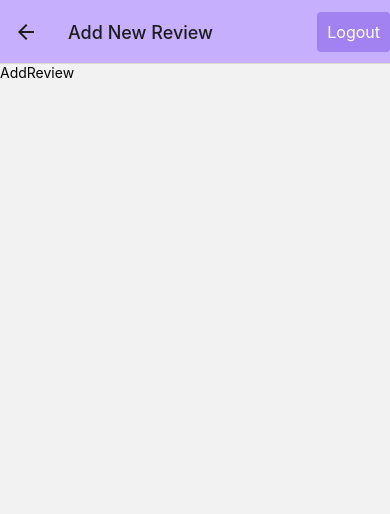
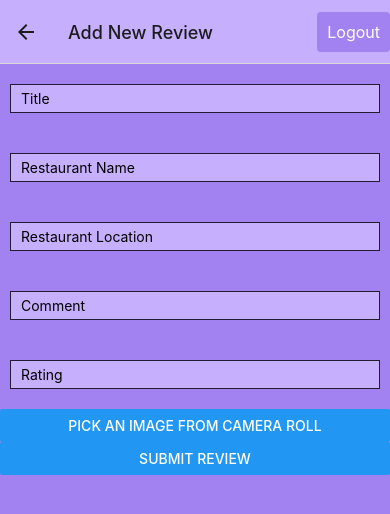
Before and after one commit to ognjenr02/my-restaurant-app, a React Native app: screen /AddReview in a window 390 px wide. Shown: the top 514 px of the page. Built offline with nearby package versions, Linux system fonts and the light colour scheme.

Commit message:
Implement AddReview.tsx
It does not work yet.

```diff
--- a/components/buttons/LogoutButton.tsx
+++ b/components/buttons/LogoutButton.tsx
@@ -1,6 +1,6 @@
 import React from 'react';
 import { useDispatch } from 'react-redux';
-import { removeToken } from '../../redux/usersReducer';
+import { removeToken, removeUsers } from '../../redux/usersReducer';
 import AsyncStorage from '@react-native-async-storage/async-storage';
 import { Pressable, Text, StyleSheet } from 'react-native';
 import { useNavigation } from '@react-navigation/native';
@@ -12,6 +12,7 @@ const LogoutButton: React.FC = () => {
 
   const handleLogout = async () => {
     dispatch(removeToken());
+    dispatch(removeUsers());
     const token = await AsyncStorage.removeItem('token');
     console.log(token);
     navigation.reset({
--- a/components/reviews/AddReview.tsx
+++ b/components/reviews/AddReview.tsx
@@ -1,14 +1,131 @@
-import { StyleSheet, Text, View } from 'react-native';
-import React from 'react';
+import { StyleSheet, Text, View, TextInput, Button, Image } from 'react-native';
+import React, { useState } from 'react';
+import { useSelector } from 'react-redux';
+import axios from 'axios';
+import * as ImagePicker from 'expo-image-picker';
+import { GlobalStyles } from '../../constants';
 
 const AddReview = () => {
+  const [title, setTitle] = useState('');
+  const [restaurantName, setRestaurantName] = useState('');
+  const [restaurantLocation, setRestaurantLocation] = useState('');
+  const [comment, setComment] = useState('');
+  const [rating, setRating] = useState('');
+  const [image, setImage] = useState(null);
+
+  const token = useSelector((state: any) => state.users);
+  console.log(token);
+
+  const pickImage = async () => {
+    // No permissions request is necessary for launching the image library
+    let result: any = await ImagePicker.launchImageLibraryAsync({
+      mediaTypes: ImagePicker.MediaTypeOptions.All,
+      allowsEditing: true,
+      aspect: [4, 3],
+      quality: 1,
+    });
+
+    console.log(result);
+
+    if (!result.canceled) {
+      setImage(result.assets[0].uri);
+    }
+  };
+
+  async function addReview() {
+    // Create a new FormData object
+    const formData: any = new FormData();
+    console.log('11111111111111111111111111111111111111111111111');
+
+    // Append the review data to the FormData object
+    formData.append('title', title);
+    formData.append('restaurantName', restaurantName);
+    formData.append('restaurantLocation', restaurantLocation);
+    formData.append('comment', comment);
+    formData.append('rating', rating);
+
+    formData.append('picture', {
+      uri: image, // replace with your image URI
+      type: 'image/jpeg', // replace with your image type
+      name: 'review-image.jpg', // replace with your image name
+    });
+    console.log('11111111111111111111111111111111111111111111112');
+    // console.log(formData);
+    console.log(image);
+
+    try {
+      console.log('11111111111111111111111111111111111111111111113');
+      const response = await axios.post(
+        'http://192.168.1.5:8080/addReview',
+        formData,
+        {
+          headers: {
+            Authorization: `Bearer ${token}`,
+            'Content-Type': 'multipart/form-data',
+          },
+        }
+      );
+      // Handle the response here (e.g., show a success message or redirect to a different page)
+      console.log(response.data);
+      console.log('11111111111111111111111111111111111111111111114');
+    } catch (error) {
+      // Handle the error here (e.g., show an error message)
+      console.log(error);
+      console.log('00000000000000000000000000000000000000000000000');
+    }
+  }
+
   return (
-    <View>
-      <Text>AddReview</Text>
+    <View style={styles.container}>
+      <TextInput
+        style={styles.textInput}
+        onChangeText={setTitle}
+        placeholder="Title"
+      />
+      <TextInput
+        style={styles.textInput}
+        onChangeText={setRestaurantName}
+        placeholder="Restaurant Name"
+      />
+      <TextInput
+        style={styles.textInput}
+        onChangeText={setRestaurantLocation}
+        placeholder="Restaurant Location"
+      />
+      <TextInput
+        style={styles.textInput}
+        onChangeText={setComment}
+        placeholder="Comment"
+      />
+      <TextInput
+        style={styles.textInput}
+        onChangeText={setRating}
+        placeholder="Rating"
+        keyboardType="numeric"
+      />
+      <Button title="Pick an image from camera roll" onPress={pickImage} />
+      {image && (
+        <Image source={{ uri: image }} style={{ width: 200, height: 200 }} />
+      )}
+      <Button title="Submit Review" onPress={addReview} />
     </View>
   );
 };
 
 export default AddReview;
 
-const styles = StyleSheet.create({});
+const styles = StyleSheet.create({
+  container: {
+    flex: 1,
+    backgroundColor: GlobalStyles.colors.primary200,
+  },
+  textInput: {
+    marginVertical: 20,
+    marginHorizontal: 10,
+    paddingVertical: 5,
+    paddingHorizontal: 10,
+    borderWidth: 0.5,
+    borderColor: GlobalStyles.colors.gray700,
+    backgroundColor: GlobalStyles.colors.primary100,
+  },
+});
--- a/redux/usersReducer.ts
+++ b/redux/usersReducer.ts
@@ -1,6 +1,6 @@
 import { createSlice, PayloadAction } from '@reduxjs/toolkit';
 
-interface User {
+export interface User {
   username: string;
   password: string;
 }
@@ -28,10 +28,14 @@ const usersSlice = createSlice({
     removeToken(state) {
       state.token = null;
     },
+    removeUsers(state) {
+      state.users = [];
+    },
     // Add other actions here
   },
 });
 
-export const { addUser, setToken, removeToken } = usersSlice.actions;
+export const { addUser, setToken, removeToken, removeUsers } =
+  usersSlice.actions;
 
 export default usersSlice.reducer;
--- a/screens/LoginScreen.tsx
+++ b/screens/LoginScreen.tsx
@@ -4,10 +4,10 @@ import { GlobalStyles } from '../constants';
 import axios from 'axios';
 import AsyncStorage from '@react-native-async-storage/async-storage';
 import { useDispatch } from 'react-redux';
-import { setToken } from '../redux/usersReducer';
+import { addUser, setToken } from '../redux/usersReducer';
 
 const LoginScreen: React.FC<{ navigation: any }> = ({ navigation }) => {
-  const [username, setUsername] = useState('');
+  const [username, setUsername]: any = useState('');
   const [password, setPassword] = useState('');
 
   const dispatch = useDispatch();
@@ -46,6 +46,7 @@ const LoginScreen: React.FC<{ navigation: any }> = ({ navigation }) => {
       if (token) {
         await AsyncStorage.setItem('token', token);
         dispatch(setToken(token));
+        dispatch(addUser(username));
         navigation.navigate('Home');
       } else {
         // Handle login failure
```
Also changed, not shown: package.json (+4 -4 lines), 1 other file (tests, documents, lock files or other folders).
